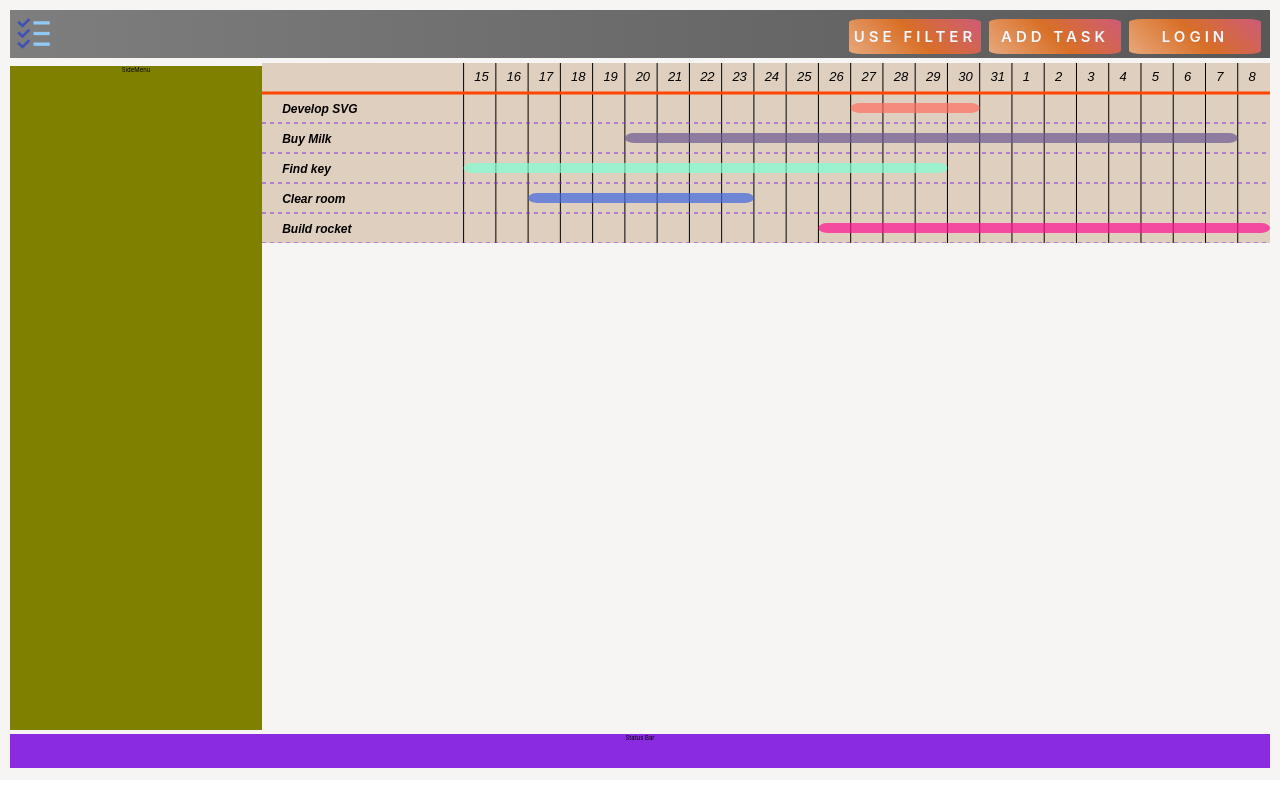
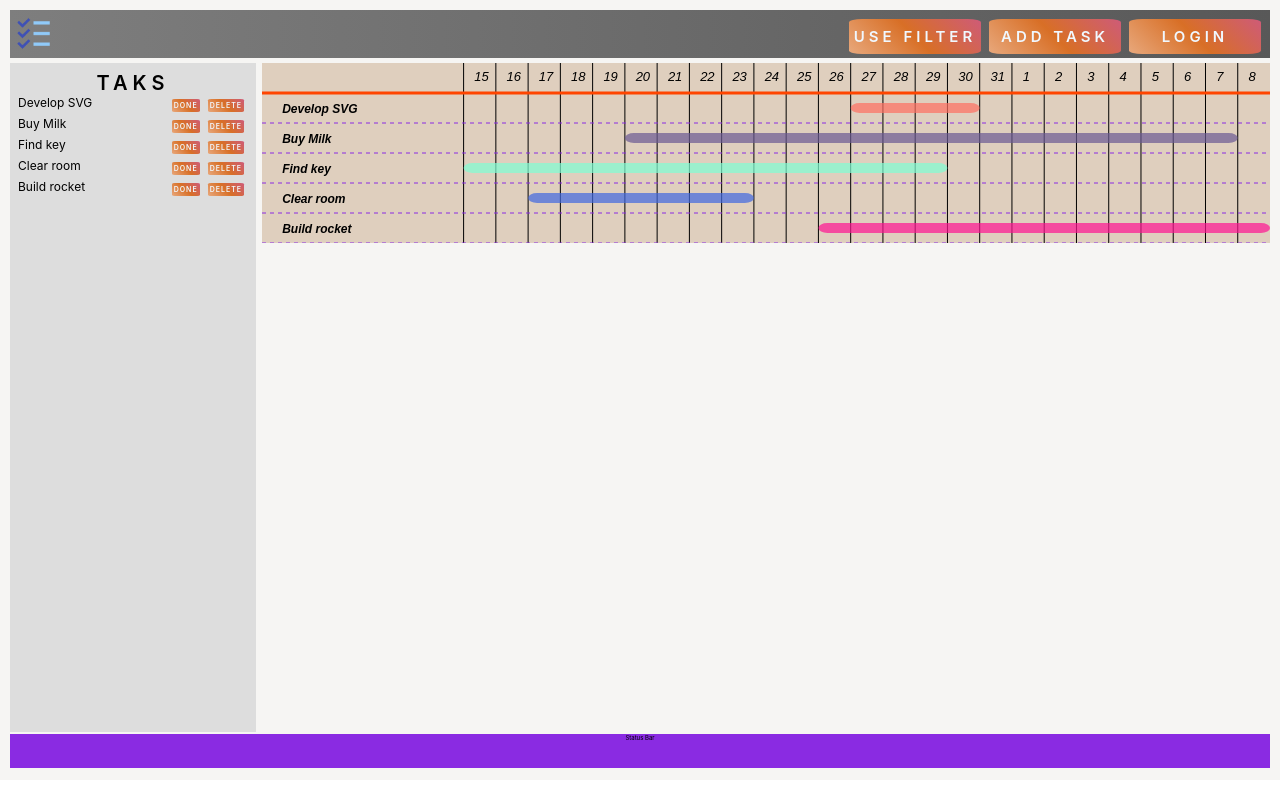
Before and after one commit to tocs77/guntt, a React (Create React App) app: page / in a window 1280 px wide. Built offline with nearby package versions, Linux system fonts and the light colour scheme.

Commit message:
Added task panels to side menu

```diff
--- a/package.json
+++ b/package.json
@@ -6,6 +6,7 @@
     "@testing-library/jest-dom": "^4.2.4",
     "@testing-library/react": "^9.5.0",
     "@testing-library/user-event": "^7.2.1",
+    "classnames": "^2.2.6",
     "react": "^16.13.1",
     "react-dom": "^16.13.1",
     "react-scripts": "3.4.1"
--- a/src/App.js
+++ b/src/App.js
@@ -20,13 +20,13 @@ function App() {
   const [appState, appDispatch] = useReducer(appReducer, initialState);
   return (
     <AppContext.Provider value={{ appState, appDispatch }}>
-      <Navigation id='navigation' />
-      <SideMenu />
       <TasksContext.Provider value={{ tasks, tasksDispatch }}>
+        <Navigation id='navigation' />
+        <SideMenu />
         <Diagramm />
         {appState.showAddModal ? <AddTaskDialog /> : null}
+        <StatusBar id='statusBar' />
       </TasksContext.Provider>
-      <StatusBar id='statusBar' />
     </AppContext.Provider>
   );
 }
--- a/src/Components/UI/Button/Button.js
+++ b/src/Components/UI/Button/Button.js
@@ -1,11 +1,21 @@
 import React from "react";
+
+import cx from "classnames";
 
 import classes from "./Button.module.css";
 
 const button = props => {
+  const btnClasses = [classes.button];
+  const txtClasses = [classes.button_text];
+
+  if (props.size === "small") {
+    btnClasses.push(classes.button_small);
+    txtClasses.push(classes.button_text_small);
+  }
+
   return (
-    <div className={classes.button} onClick={props.clickHandler}>
-      <div className={classes.button_text}>{props.children}</div>
+    <div className={cx(...btnClasses)} onClick={props.clickHandler}>
+      <div className={cx(...txtClasses)}>{props.children}</div>
     </div>
   );
 };
--- a/src/Components/UI/Button/Button.module.css
+++ b/src/Components/UI/Button/Button.module.css
@@ -16,6 +16,7 @@
 
 }
 
+
 .button:hover {
     transform: translateY(5px);
     transform: scale(1.05);
@@ -28,3 +29,13 @@
     text-align: center;
     font-weight: 600;
 }
+
+.button_small {
+    min-width: fit-content;
+
+}
+
+.button_text_small {
+    font-size: .7rem;
+    letter-spacing: 0.1rem;
+}
--- a/src/Components/UI/SideMenu/SideMenu.js
+++ b/src/Components/UI/SideMenu/SideMenu.js
@@ -1,9 +1,22 @@
-import React from "react";
+import React, { useContext } from "react";
 
 import classes from "./SideMenu.module.css";
 
+import TaskPanel from "./TaskPanel/TaskPanel";
+
+import { TasksContext } from "../../../contexts/taskContext";
+
 const SideMenu = props => {
-  return <p className={classes.sideMenu}>SideMenu</p>;
+  const { tasks } = useContext(TasksContext);
+
+  const tasksElements = tasks.map(task => <TaskPanel Task={task}></TaskPanel>);
+
+  return (
+    <div className={classes.sideMenu}>
+      <div className={classes.header}>TAKS</div>
+      {tasksElements}
+    </div>
+  );
 };
 
 export default SideMenu;
--- a/src/Components/UI/SideMenu/SideMenu.module.css
+++ b/src/Components/UI/SideMenu/SideMenu.module.css
@@ -1,3 +1,13 @@
 .sideMenu {
-    background-color: olive;
+    background-color: #ddd;
+    padding: .8rem;
+    margin-right: 0.6rem;
 }
+
+.header {
+    font-size: 2rem;
+    font-weight: 600;
+    text-transform: uppercase;
+    letter-spacing: .5rem;
+    text-align: center;
+}
--- /dev/null
+++ b/src/Components/UI/SideMenu/TaskPanel/TaskPanel.js
@@ -0,0 +1,22 @@
+import React from "react";
+
+import Button from "../../Button/Button";
+
+import classes from "./TaskPanel.module.css";
+
+const taskPanel = props => {
+  return (
+    <div className={classes.taskPanel}>
+      <div className={classes.label}>{props.Task.task}</div>
+
+      <Button clickHandler={null} size='small'>
+        Done
+      </Button>
+      <Button clickHandler={null} size='small'>
+        Delete
+      </Button>
+    </div>
+  );
+};
+
+export default taskPanel;
--- /dev/null
+++ b/src/Components/UI/SideMenu/TaskPanel/TaskPanel.module.css
@@ -0,0 +1,17 @@
+.taskPanel {
+    display: flex;
+    align-content: center;
+    justify-content: flex-end;
+
+}
+
+.label {
+    font-size: 1.2rem;
+    text-align: left;
+    flex-grow: 2;
+
+}
+
+.taskPanel:hover {
+    background-color: rgba(100, 100, 100, .5);
+}
```
Also changed, not shown: 1 other file (tests, documents, lock files or other folders).
